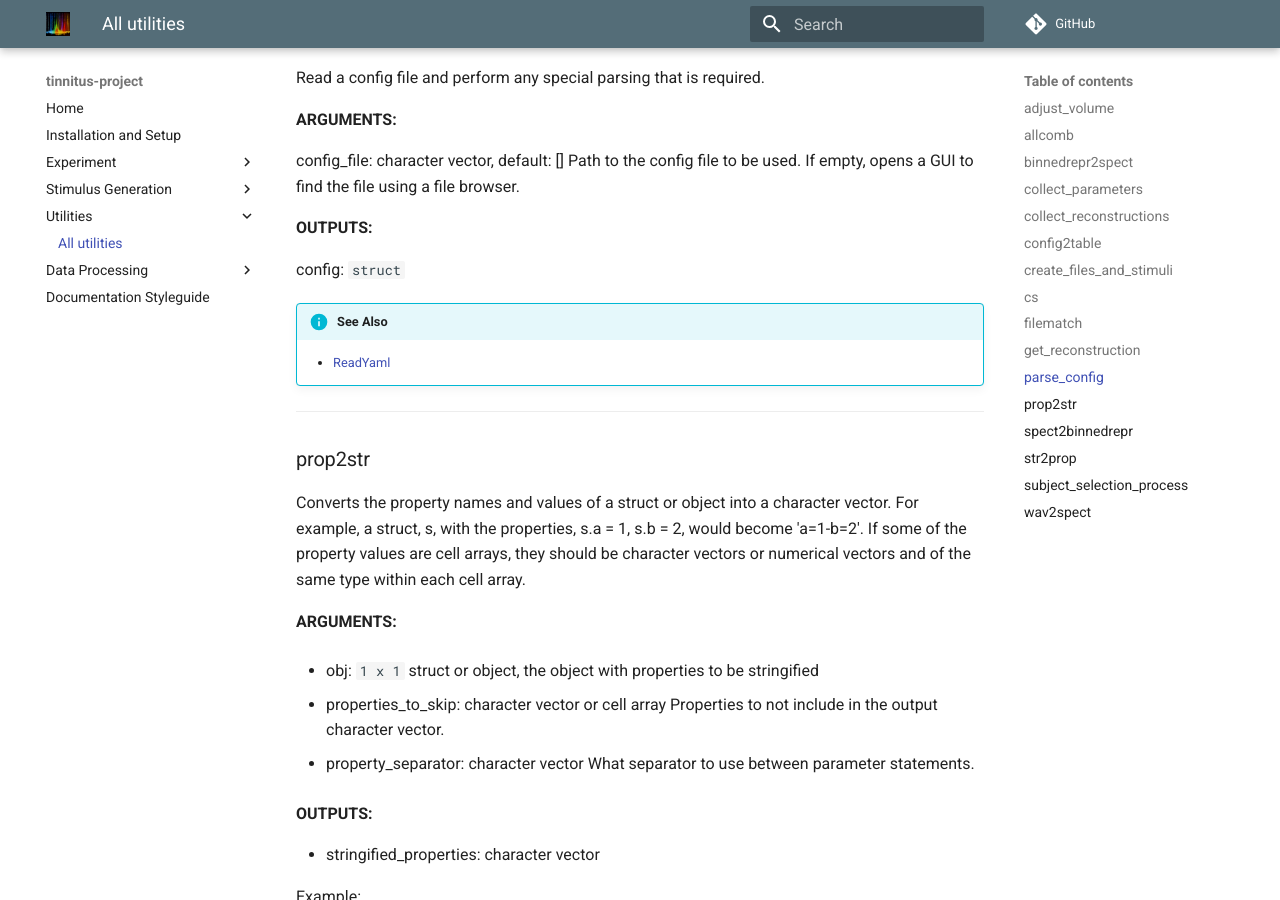
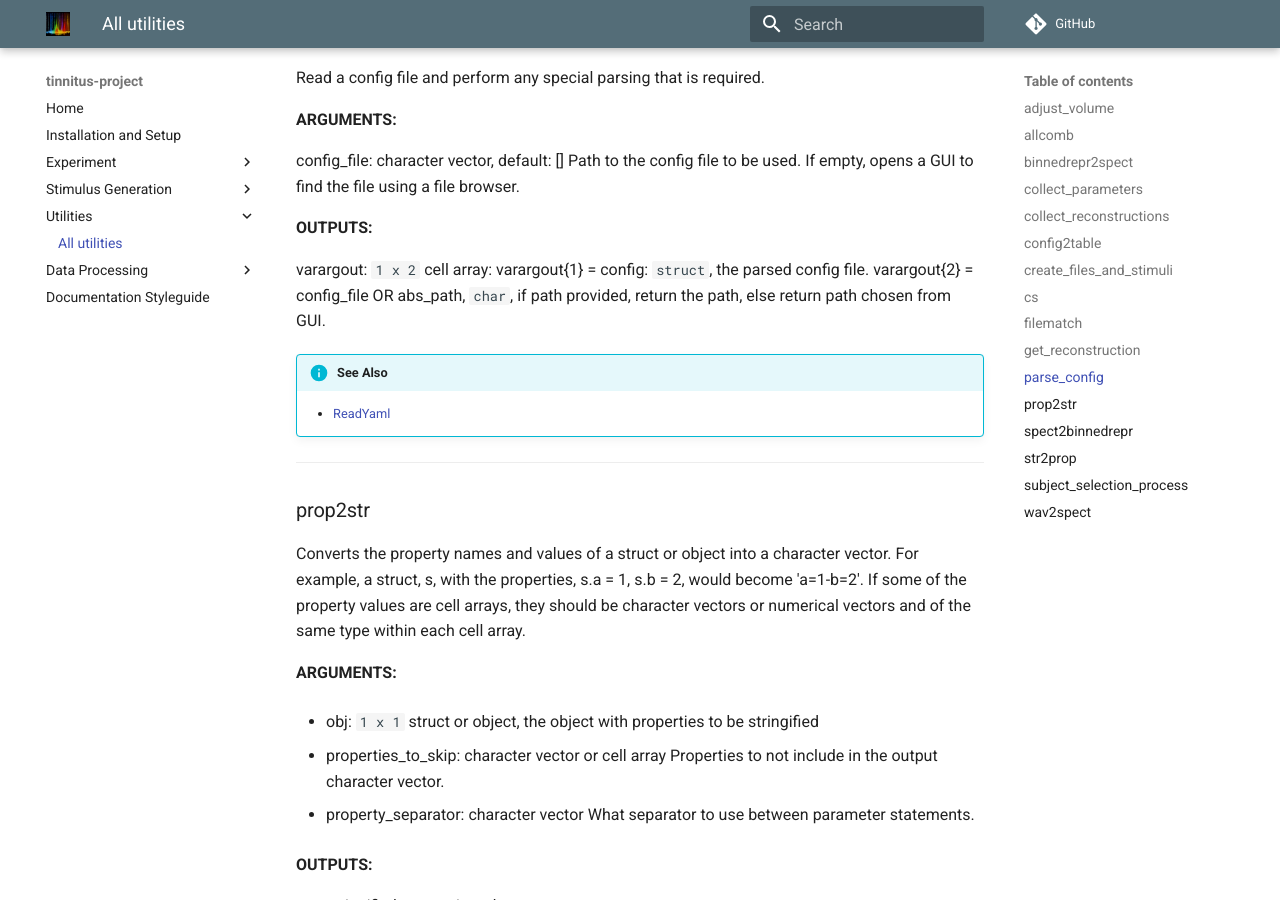
Before and after one commit to The-Lammert-Lab/tinnitus-reconstruction, an MkDocs documentation site: the page built from docs/utils.md, in a window 1280 px wide and 900 px high, scrolled down 6441 px. Built offline with MkDocs 1.6.1 and Material for MkDocs 9.7.7, drawn with Linux system fonts in a browser that asks for light colours; comment, search, counter and statistics services are not loaded.

Commit message:
Copy config to data dir
Added path to config output to parse_config for use in Protocol.m so proper config is automatically stored in data dir. Used varargout rather than changing output of every call to parse_config.

```diff
--- a/docs/utils.md
+++ b/docs/utils.md
@@ -376,7 +376,11 @@ If empty, opens a GUI to find the file using a file browser.
 
 **OUTPUTS:**
 
-config: `struct`
+varargout: `1 x 2` cell array:
+varargout{1} = config: `struct`, the parsed config file.
+varargout{2} = config_file OR abs_path, `char`,
+if path provided, return the path, else return path chosen
+from GUI.
 
 
 
```
Also changed, not shown: 2 other files.
